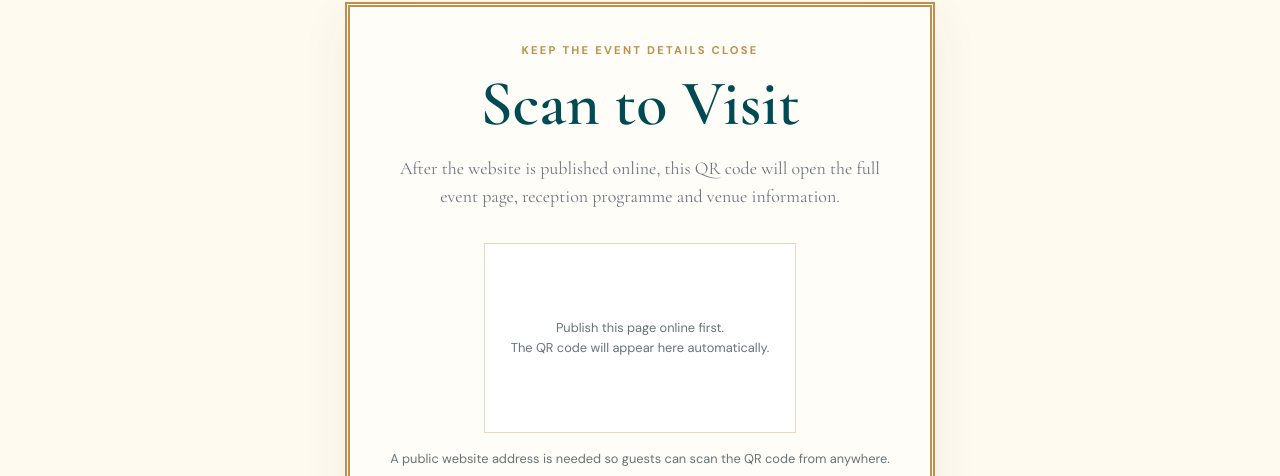
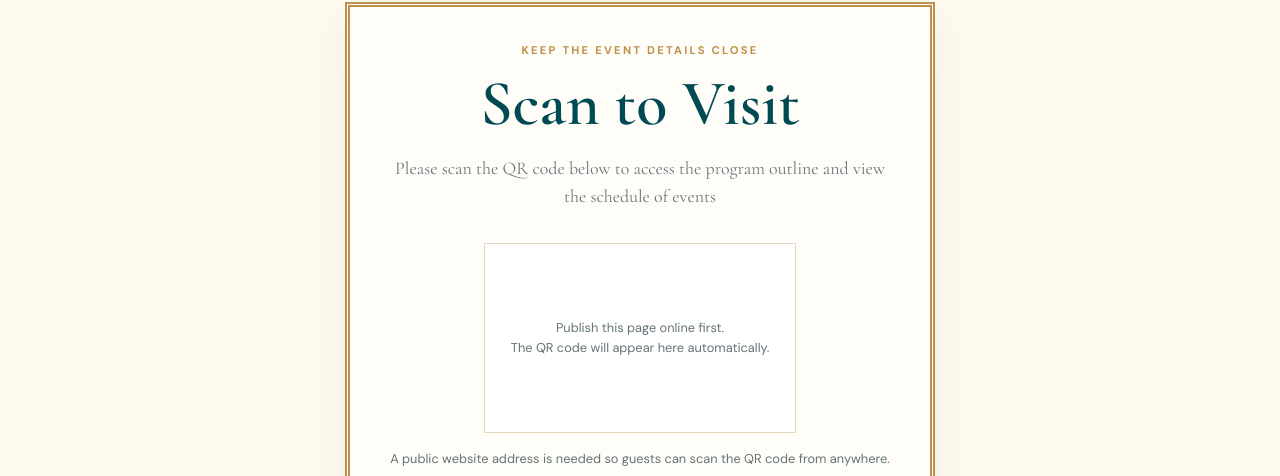
Before and after one commit to evanskyeiakora-lab/event, a plain HTML site: page index.html in a window 1280 px wide. Shown: the part 4885-5361 px from the top of the page. Drawn offline with nearby package versions, Linux system fonts and the light colour scheme.

Commit message:
Update index.html

```diff
--- a/index.html
+++ b/index.html
@@ -475,7 +475,7 @@
         <div class="qr-card">
           <div class="section-kicker">Keep the event details close</div>
           <h2 class="section-title">Scan to Visit</h2>
-          <p class="text-secondary">After the website is published online, this QR code will open the full event page, reception programme and venue information.</p>
+          <p class="text-secondary">Please scan the QR code below to access the program outline and view the schedule of events</p>
           <div id="qrcode" aria-label="Event website QR code"><span class="qr-status">Preparing QR code…</span></div>
           <p class="qr-status" id="qrStatus">The QR code will use this website's published address.</p>
           <div class="d-flex flex-wrap justify-content-center gap-2 mt-3">
```
